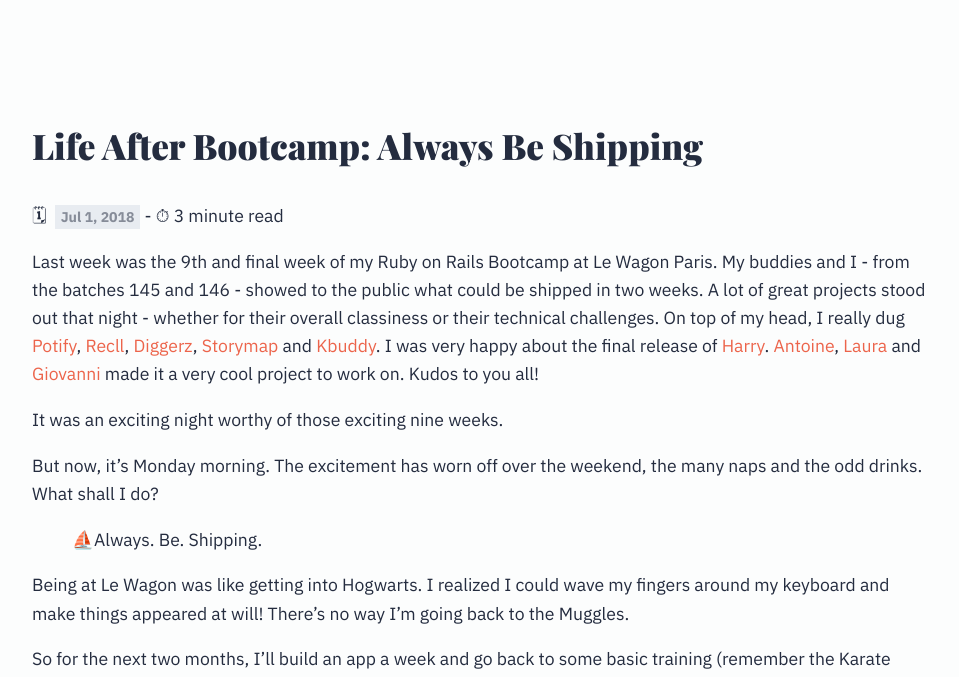
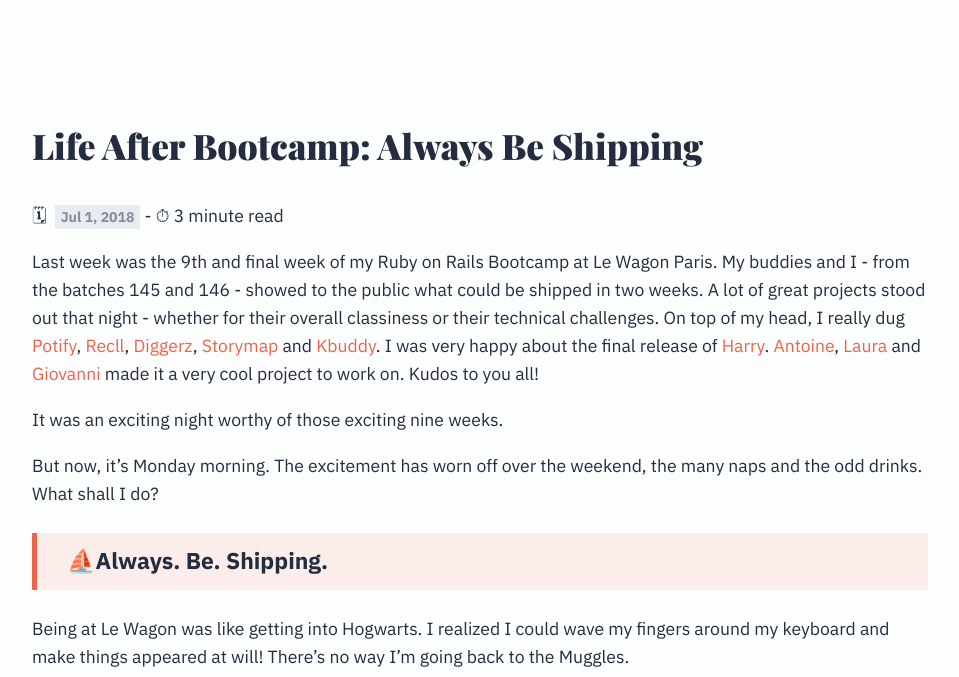
Before and after one commit to merciremi/remicodes, a Jekyll site: the page built from _posts/2018-07-01-life-after-bootcamp-always-be-shipping.md, in a window 1280 px wide. Shown: the top 677 px of the page, without its empty margins (160-1119 px from the left). Built offline with Jekyll 4.4.1, drawn with Linux system fonts in a browser that asks for light colours; some web fonts are replaced.

Commit message:
Update quote styling

```diff
--- a/_sass/_base.scss
+++ b/_sass/_base.scss
@@ -1,4 +1,4 @@
-@import url('https://fonts.googleapis.com/css?family=Playfair+Display:900');
+@import url('https://fonts.googleapis.com/css?family=Playfair+Display:900,400');
 @import url('https://fonts.googleapis.com/css?family=IBM+Plex+Sans:400,700');
 
 $content-width: 70%;
@@ -7,10 +7,12 @@
 $body-font:'IBM Plex Sans', sans-serif;
 
 $body-font-size: 1.1em;
+$quote-font-size: 1.3em;
 
 $font-color: rgba(36, 44, 63, 1);
 $body-background-color: rgba(232, 236, 241, 0.1);
 $link-color: rgba(236, 100, 75, 1);
+$transparent-link-color: rgba(236, 100, 75, 0.1);
 $opaque-background-color: rgba(232, 236, 241, 1);
 
 $dark-grey: rgba(36, 44, 63, 0.2);
--- a/_sass/_layout.scss
+++ b/_sass/_layout.scss
@@ -37,6 +37,17 @@
   color: rgba(36, 44, 63, 0.5);
   font-size: 0.8em;
   font-weight: 700;
+}
+hr {
+  border: 2px $dark-grey solid;
+}
+blockquote {
+  margin: 25px 0;
+  padding: 10px 20px 10px 30px;
+  background-color: $transparent-link-color;
+  border-left: 5px $link-color solid;
+  font-weight: bold;
+  font-size: $quote-font-size;
 }
 
 .circle {
```
